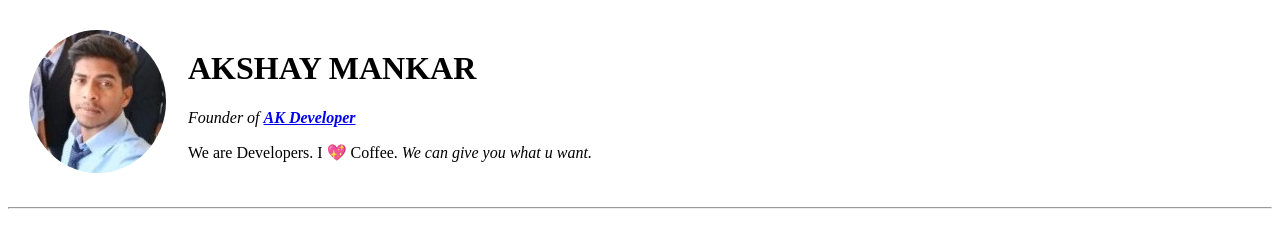
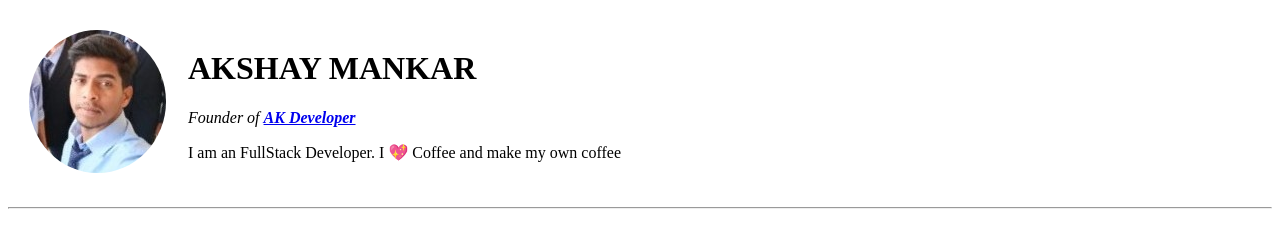
Before and after one commit to AkshayMankar30/cv, a plain HTML site: page index.html in a window 1280 px wide. Shown: the top 225 px of the page. Drawn offline with Linux system fonts and the light colour scheme.

Commit message:
Update index.html

```diff
--- a/index.html
+++ b/index.html
@@ -14,7 +14,7 @@
             <td>
                 <h1>AKSHAY MANKAR</h1>
                 <P><em>Founder of <strong><a href="/HTML - Personal Site/img/preloader.gif"> AK Developer</a></strong></em></P>
-                <p>We are Developers. I 💖 Coffee.<em> We can give you what u want.</em></p>
+                <p>I am an FullStack Developer. I 💖 Coffee and make my own coffee</p>
 
 
             </td>
```
